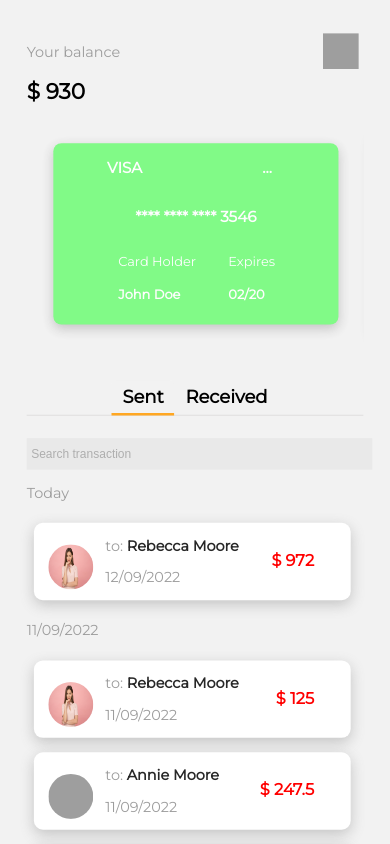
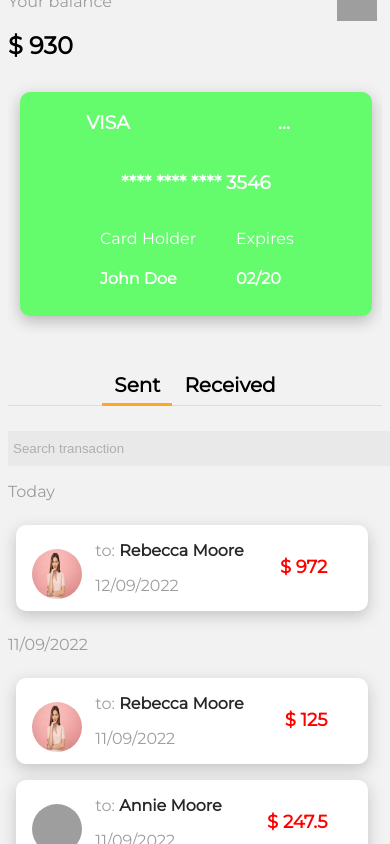
Before and after one commit to nickandls/rocketpath-test, a React (Create React App) app: page / in a window 390 px wide. In both pictures the pointer is over the element 195 px from the left and 233 px from the top of the page. Shown: the top 844 px of the page. Built offline with nearby package versions, Linux system fonts and the light colour scheme; grey boxes are pictures that could not be loaded.

Commit message:
Fixed-Buds

```diff
--- a/src/styles/card.css
+++ b/src/styles/card.css
@@ -12,6 +12,7 @@
     border-radius: 10px;
     box-shadow: 0 5px 15px rgba(65, 65, 65, 0.325);
     transition: ease .2s all;
+    cursor: pointer;
 }
 
 /* Using Flex Disply to align the elements */
@@ -76,4 +77,12 @@
         transform: scale(1);
     }
 
+    #card.non-active:hover {
+        opacity: 1;
+        transform: scale(1);
+    }
+    #card.active:hover {
+        transform: scale(1);
+    }
+
 }
--- a/src/styles/styles.css
+++ b/src/styles/styles.css
@@ -65,6 +65,5 @@ p {
     .App {
         margin-top: -2rem !important;
         margin:auto;
-        transform: scale(0.9);
     }
 }
```
